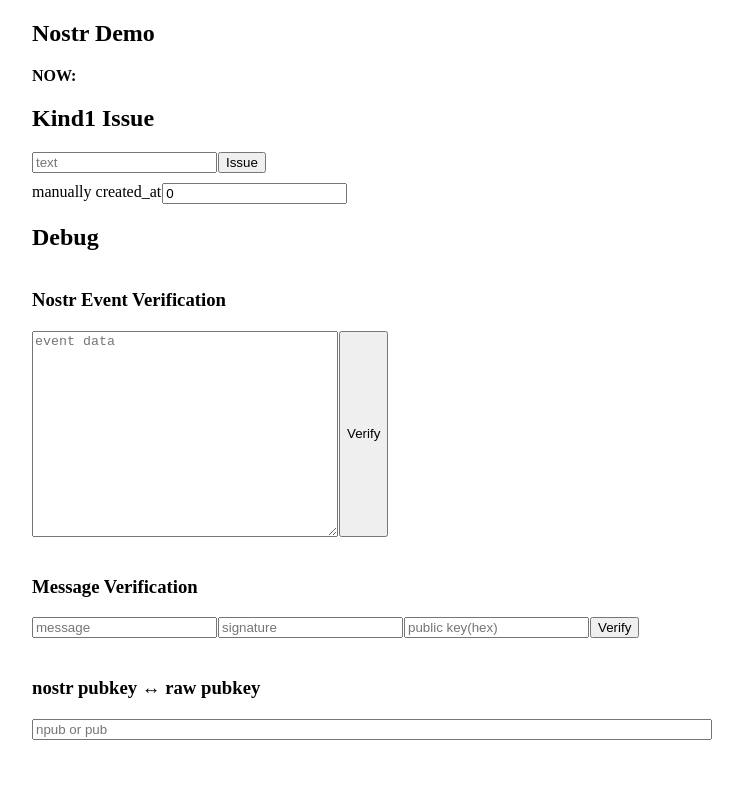
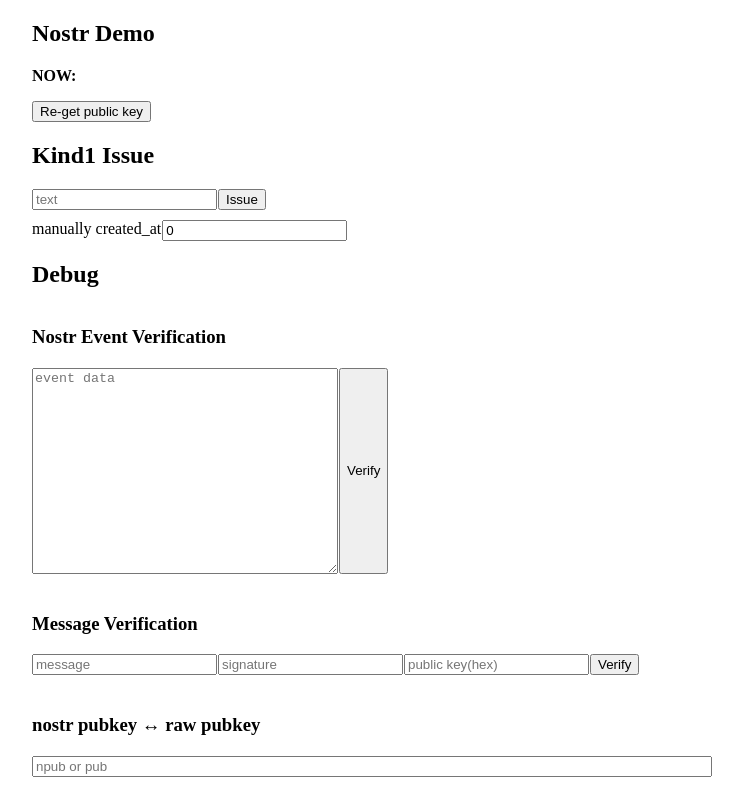
Before and after one commit to studioTeaTwo/browser-demo-app, a SvelteKit app: page / in a window 1280 px wide. Shown: the whole page, without its empty margins (268-1011 px from the left). Built offline with nearby package versions, Linux system fonts and the light colour scheme.

Commit message:
Add re-get pubkey button

```diff
--- a/src/routes/+page.svelte
+++ b/src/routes/+page.svelte
@@ -66,6 +66,12 @@
 		window.ssi.nostr.removeEventListener('accountChanged', accountChangedListenerForSsi);
 		window.ssi.nostr.removeEventListener('providerChanged', providerChangedListenerForSsi);
 	};
+
+	const onClickGetPubkey = async () => {
+		const pubkey = await window.nostr.getPublicKey()
+		npub = encodeToNpub(pubkey);
+		console.log('window.nostr: re-getPublicKey', pubkey);
+	}
 
 	const onClickIssueEvent = async (
 		e: MouseEvent & {
@@ -183,6 +189,9 @@
 	{#if prevNpub}
 		<p>PREVIOUS: {prevNpub}</p>
 	{/if}
+	<div class="flex-row">
+		<button on:click={onClickGetPubkey}>Re-get public key</button>
+	</div>
 
 	<h2>Kind1 Issue</h2>
 	<div class="flex-row">
```
